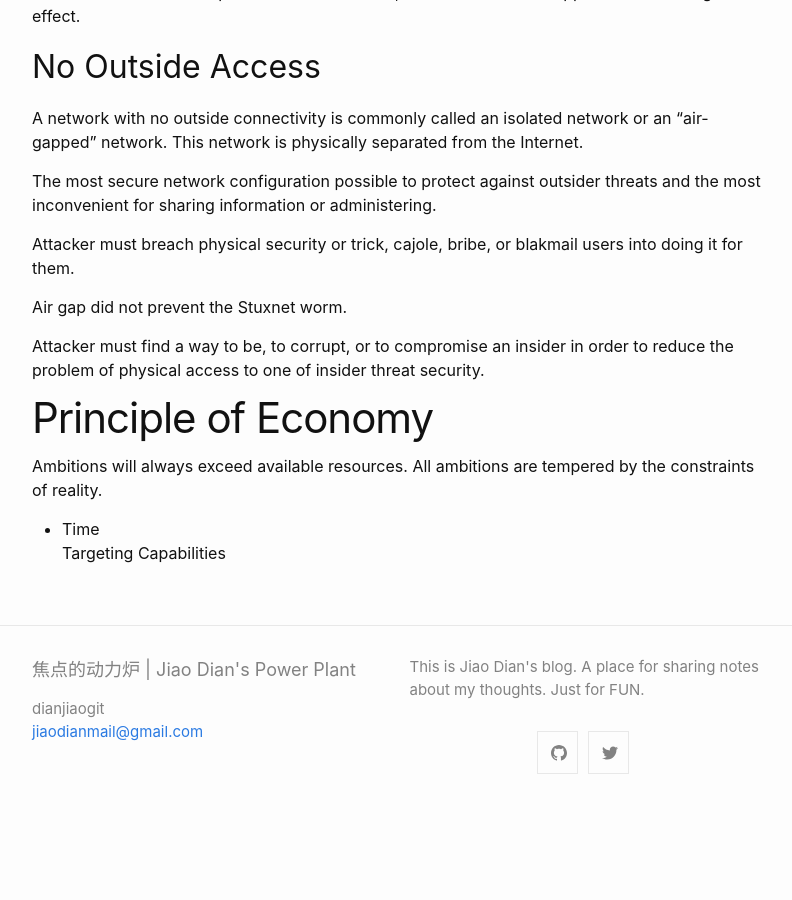
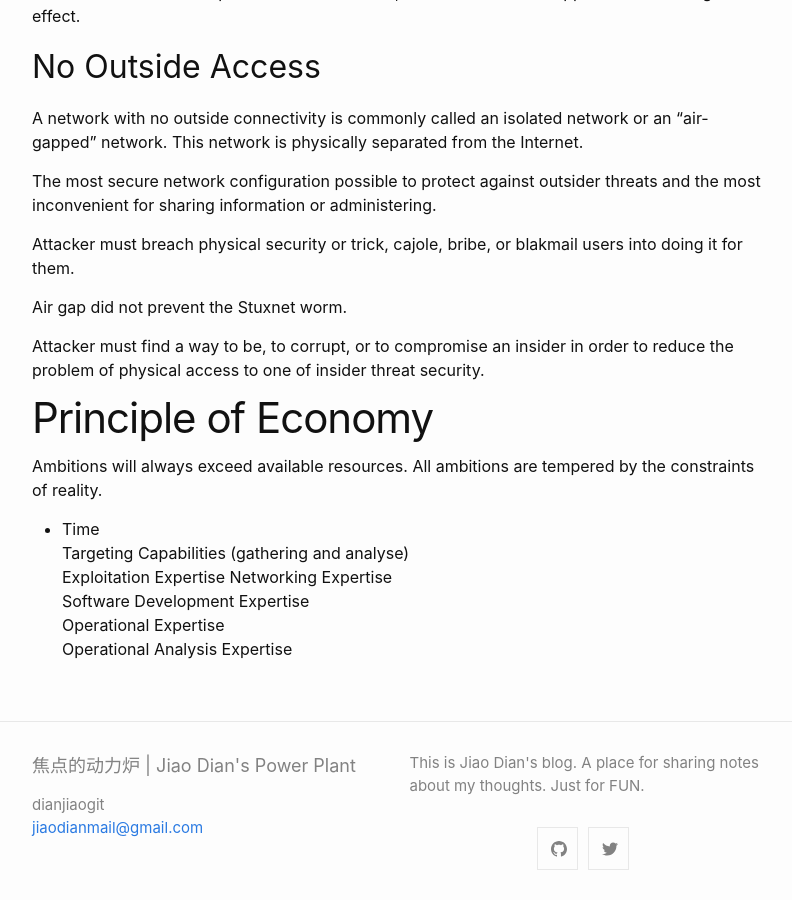
Before and after one commit to dianjiaogit/dianjiaogit.github.io, a Jekyll site: the page built from _posts/2020-01-07-The Attacker.md, in a window 1280 px wide and 900 px high, scrolled down 3235 px. Shown: the whole window, without its empty margins (238-1030 px from the left). Built offline with Jekyll 4.4.1, drawn with Linux system fonts in a browser that asks for light colours; before the commit the page ends 4039 px from its top, so only the background shows below that.

Commit message:
continue principle of econemy

```diff
--- a/_posts/2020-01-07-The Attacker.md
+++ b/_posts/2020-01-07-The Attacker.md
@@ -118,4 +118,9 @@ Attacker must find a way to be, to corrupt, or to compromise an insider in order
 Ambitions will always exceed available resources. All ambitions are tempered by the constraints of reality.
 
 * Time
-  Targeting Capabilities
+  Targeting Capabilities (gathering and analyse)
+  Exploitation Expertise
+  Networking Expertise
+  Software Development Expertise
+  Operational Expertise
+  Operational Analysis Expertise
```
